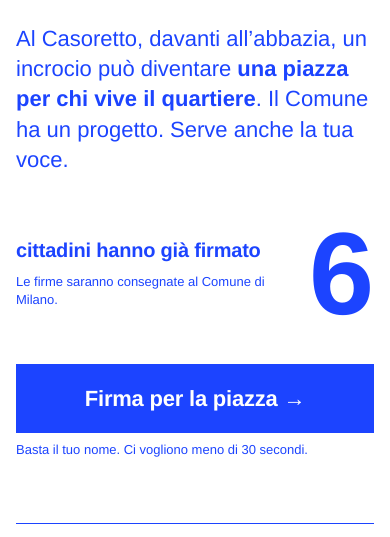
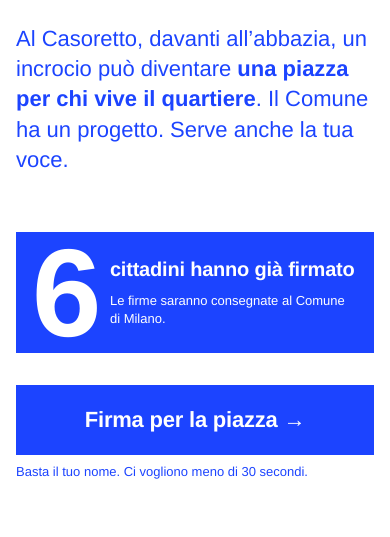
Before and after one commit to cittadinanzaattivamilano/PiazzaSanMaterno, a plain HTML site: page dist/index.html in a window 390 px wide. Shown: the part 260-797 px from the top of the page. Drawn offline with Linux system fonts and the light colour scheme; no server answers.

Commit message:
Mobile: numero a sinistra su riquadro blu
Co-Authored-By: Claude Sonnet 5.5 <noreply@anthropic.com>
Claude-Session: https://claude.ai/code/session_01MLSMTE6nJDMfFhkLsfSVGa

```diff
--- a/dist/index.html
+++ b/dist/index.html
@@ -161,6 +161,9 @@
   @media (max-width: 767px) {
     .hero .count { grid-column: 1 / -1; grid-row: 3; margin-top: 0; margin-bottom: calc(var(--u) * 3); }
     .hero .act { grid-column: 1 / -1; grid-row: 4; }
+    .hero .count { background: var(--blue); color: #fff; padding: calc(var(--u) * 2); grid-template-columns: auto 1fr; grid-template-areas: "num label" "num meta"; column-gap: calc(var(--u) * 2); align-items: end; margin-bottom: var(--u); }
+    .hero .count .num { color: #fff; text-align: left; padding-right: 0; font-size: clamp(104px, 32vw, 136px); }
+    .hero .count .num-label, .hero .count .meta { color: #fff; }
     .hero .count .meta, .hero .act .meta { font-size: 13px; line-height: 1.35; }
     .hero .act .meta { margin-top: var(--u); }
     .meta, .hint, .foot, .foot p { font-size: 13px; }
```
Also changed, not shown: index.template.html (+3 -0 lines).
